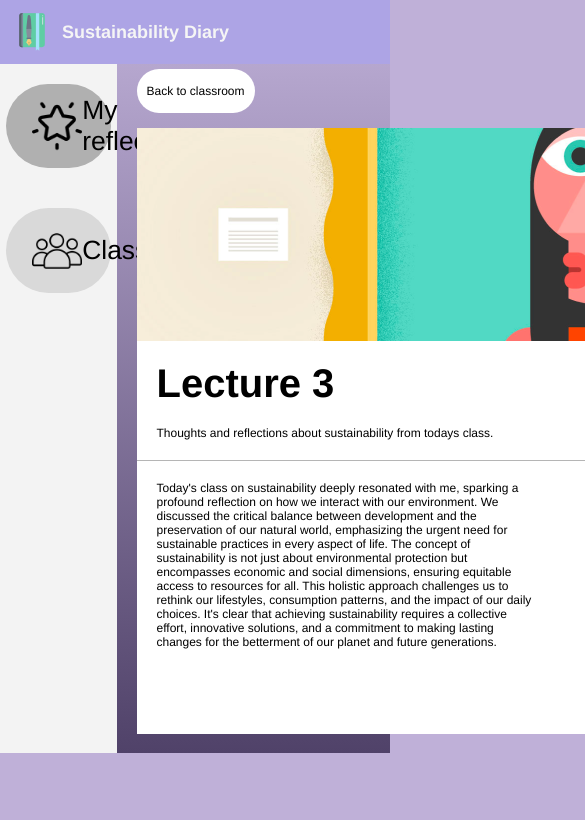
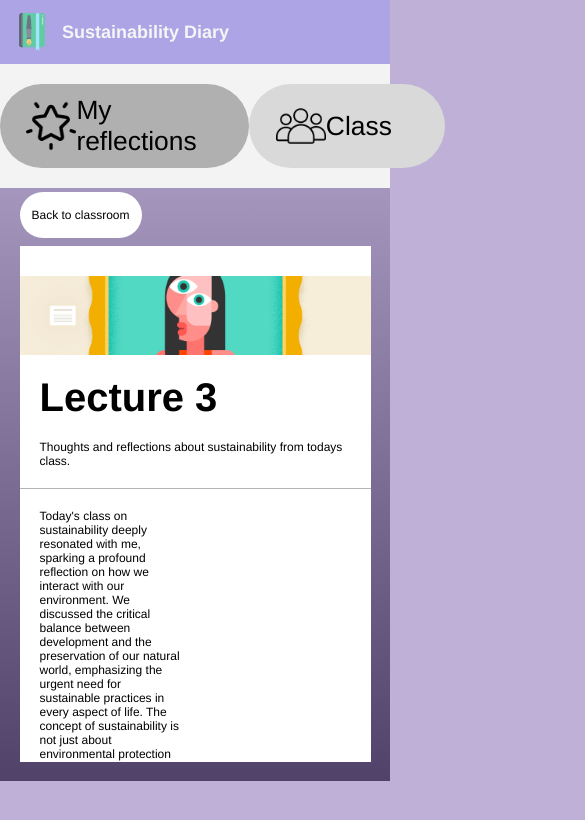
Before and after one commit to Hannah-Sofie/webproject, a React (Create React App) app in the folder journal-web/: page /post in a window 390 px wide. Shown: the top 820 px of the page, 585 px wide, since content can reach past the window. Built offline with nearby package versions, Linux system fonts and the light colour scheme.

Commit message:
Simple mobile layout with media queries

```diff
--- a/journal-web/src/components/classroom-opened/classroom-opened.css
+++ b/journal-web/src/components/classroom-opened/classroom-opened.css
@@ -54,8 +54,8 @@ h3 {
 }
 
 #class-container img {
-width: 100%;
-max-height: 250px;
+    width: 100%;
+    max-height: 250px;
 }
 
 #class-description {
@@ -68,7 +68,7 @@ max-height: 250px;
     grid-template-columns: auto auto;
     column-gap: 2.5em;
     row-gap: 2.5em;
-    background-color: rgba(255, 255, 255, 0.5) ;
+    background-color: rgba(255, 255, 255, 0.5);
     padding: 2em;
     border: 1px solid black;
     box-shadow: 3px 3px 3px 3px rgba(50, 50, 50, 0.3);
@@ -114,4 +114,19 @@ a:hover {
     text-decoration: underline;
 }
 
+
+@media only screen and (max-width: 800px) {
+    #page-container {
+        flex-direction: column;
+
+    }
+}
+
+@media only screen and (max-width: 650px) {
+    #lectures-container {
+        display: grid;
+        grid-template-columns: auto;
+    }
+}
+
 /* Layout is not responsive at all, a lot of media queries will probably be needed to fix this. */
--- a/journal-web/src/components/classrooms/classrooms.css
+++ b/journal-web/src/components/classrooms/classrooms.css
@@ -144,3 +144,10 @@ a:hover {
   background-color: #acacac;
   text-decoration: underline;
 }
+
+@media only screen and (max-width: 800px) {
+  .app-container {
+      flex-direction: column;
+
+  }
+}
--- a/journal-web/src/components/post/Post.css
+++ b/journal-web/src/components/post/Post.css
@@ -18,6 +18,7 @@
 }
 
 .postImage img {
+  max-width: 100%;
   height: 20%;
 }
 
@@ -25,45 +26,23 @@
   display: flex;
 }
 
-.postSidebar {
-  width: 60vw;
-  background-color: #f3f3f3;
-  display: flex;
-  flex-direction: column;
-  align-items: center;
-  padding-top: 20px;
-}
-
-.sidebarButton {
-  display: flex;
-  justify-content: flex-start;
-  align-items: center;
-  text-decoration: none;
-  color: #000;
-  width: 250px;
-  margin: 5px 10px;
-  border-radius: 50px;
-  background: #d9d9d9;
-  height: 40px;
-  padding: 10px;
+.postMain {
+  margin: 5%;
 }
 
 .postBackButton {
   background-color: #fff;
-  padding: 15px 10px;
-  border-radius: 50px;
+  padding: 1.3em 1em;
+  border-radius: 2em;
   align-items: center;
   text-decoration: none;
   color: #000;
-  margin-bottom: 10px;
-}
-
-.postMain {
-  margin: 5%;
 }
 
 .postwrapper {
   background-color: #fff;
+  overflow: scroll;
+  margin-top: 2em;
 }
 
 .postHeader {
@@ -83,3 +62,10 @@ p {
 .postBody p {
   width: 40%;
 }
+
+@media only screen and (max-width: 800px) {
+  .post {
+      flex-direction: column;
+
+  }
+}
--- a/journal-web/src/components/sidebar/sidebar.css
+++ b/journal-web/src/components/sidebar/sidebar.css
@@ -35,5 +35,12 @@
 }
 
 .active {
-  background: #b0b0b0;
+  background-color: #b0b0b0;
 }
+
+@media only screen and (max-width: 800px) {
+  .sidebar {
+    flex-direction: row;
+    width: 100%;
+  }
+}
```
